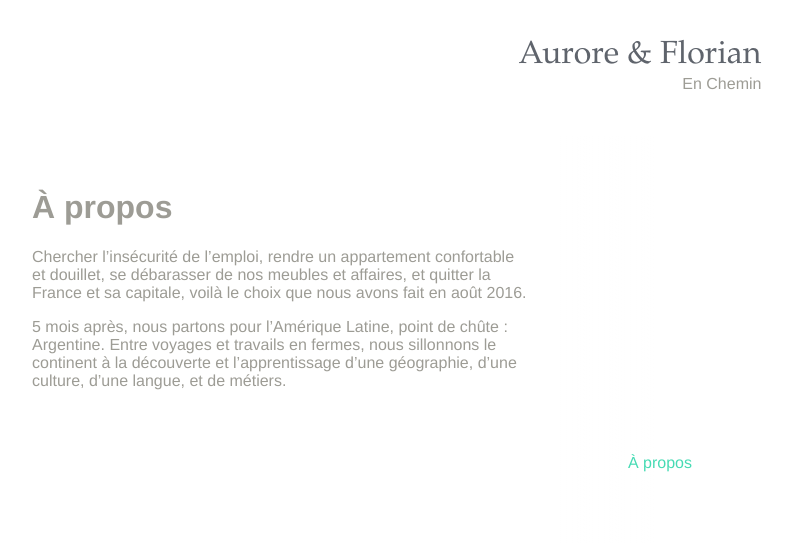
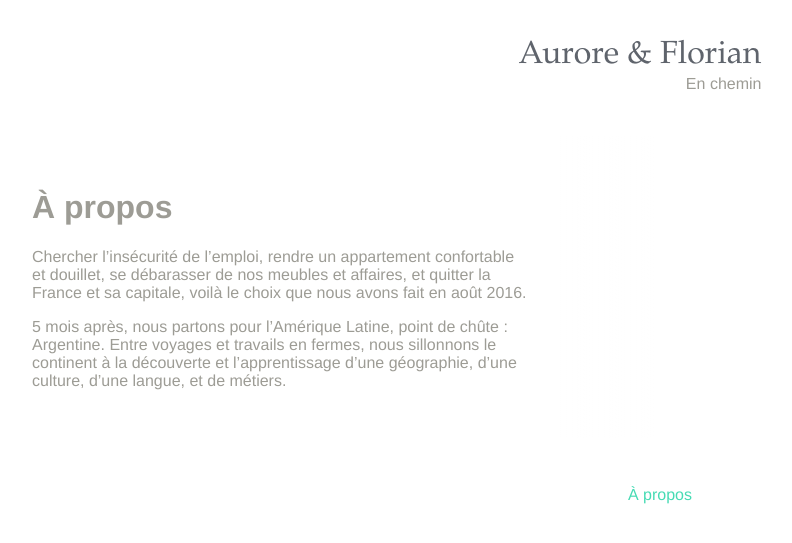
Before and after one commit to dtrucs/dtrucs.github.io, a Jekyll site: the page built from a-propos/index.md, in a window 1280 px wide. Shown: the top 543 px of the page, without its empty margins (0-792 px from the left). Built offline with Jekyll 4.4.1, drawn with Linux system fonts in a browser that asks for light colours.

Commit message:
style footer/header

```diff
--- a/_config.yml
+++ b/_config.yml
@@ -7,7 +7,7 @@
 
 # Site settings
 title: Aurore &amp; Florian
-baseline: en chemin
+baseline: En chemin
 description: > # this means to ignore newlines until "baseurl:"
   Voyage en Amérique Latine de l'Argentine jusqu'au bout du monde.
 baseurl: "" # the subpath of your site, e.g. /blog
--- a/assets/sass/base/_root.scss
+++ b/assets/sass/base/_root.scss
@@ -45,14 +45,14 @@
         display: block;
         margin: -0.5em 0 0.5em;
         font: 400 1em/1.5em $font-sans-serif;
-        text-transform: capitalize;
     }
 
 }
 
 .c-footer {
-    margin: 0 0 4em;
+    padding: 2em;
     text-align: center;
+    background: #fff;
     &__nav {
     }
     &__nav-list {
@@ -61,6 +61,9 @@
     }
     &__nav-item {
         display: inline-block;
+        & + &::before {
+            content: " - ";
+        }
     }
 }
 
```
